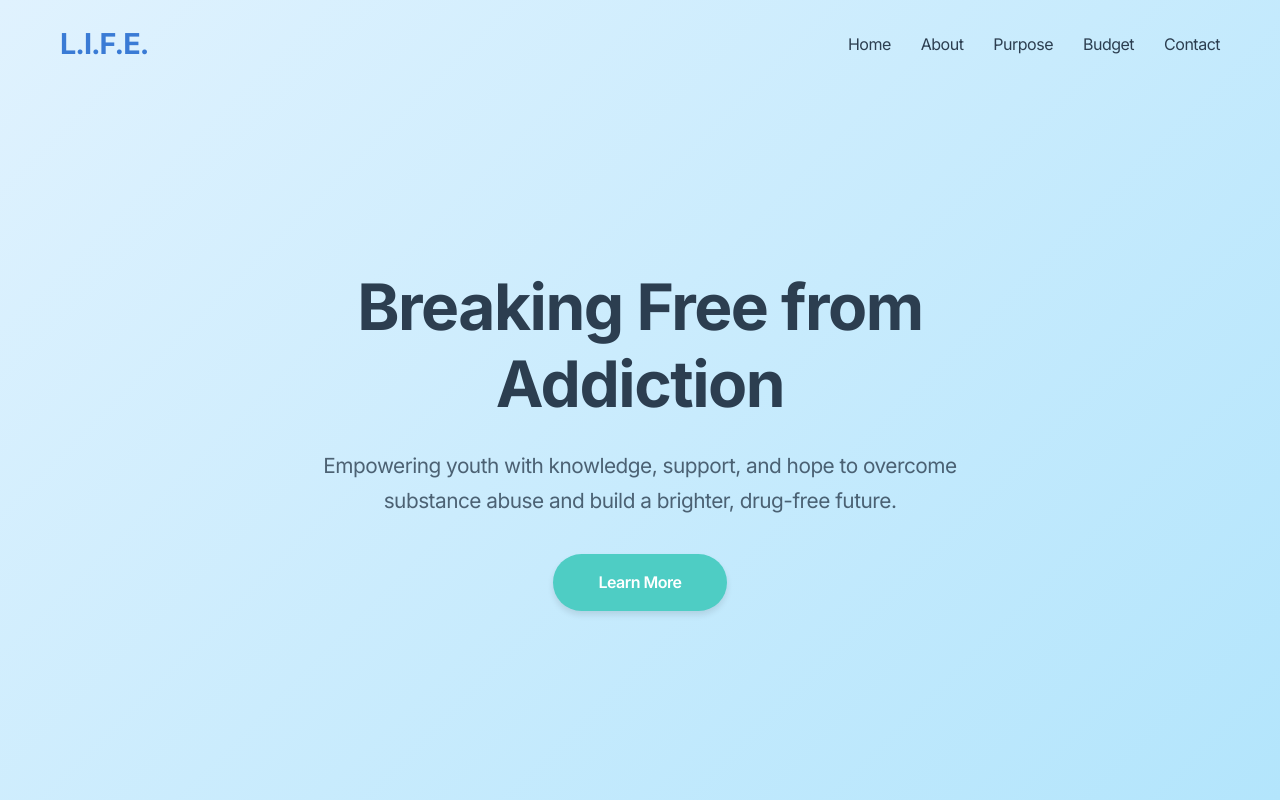
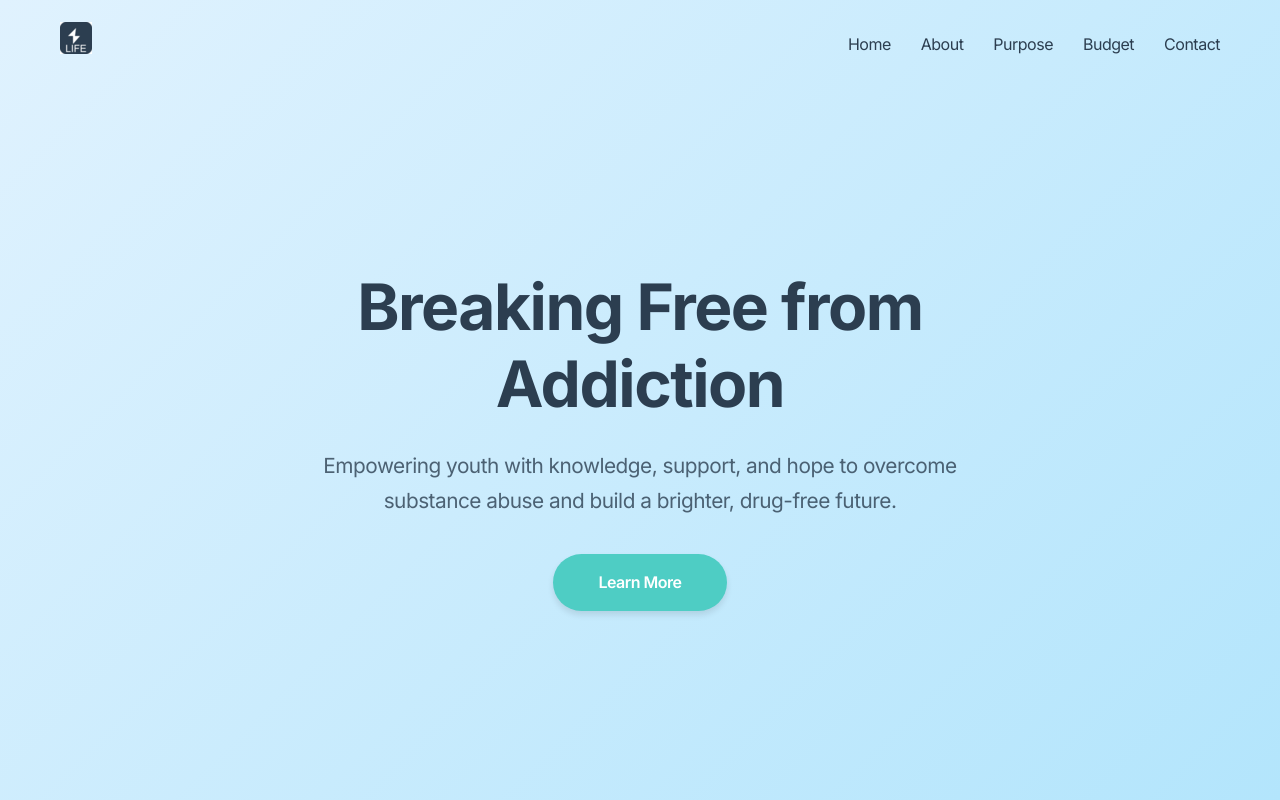
Before and after one commit to Serkamma/fourth-true-love, a plain HTML site: page index.html in a window 1280 px wide. Shown: the top 800 px of the page. Drawn offline with Linux system fonts and the light colour scheme.

Commit message:
Update index.html

```diff
--- a/index.html
+++ b/index.html
@@ -9,10 +9,11 @@
       <link rel="icon" href="favicon.ico" type="image/x-icon">
 </head>
 <body>
-    <!-- Navigation -->
   <nav class="navbar">
     <div class="container navbar-content">
-            <div class="logo">L.I.F.E.</div>
+        <div class="logo">
+            <img src="favicon.ico" alt="L.I.F.E. Logo" class="logo-img">
+        </div>
         <div class="nav-links">
             <a href="#home">Home</a>
             <a href="#about">About</a>
@@ -22,7 +23,6 @@
         </div>
     </div>
 </nav>
-
     <!-- Hero Section -->
     <section id="home" class="hero">
         <div class="container hero-content">
```
Lines whose indentation alone changed are shown as unchanged.
